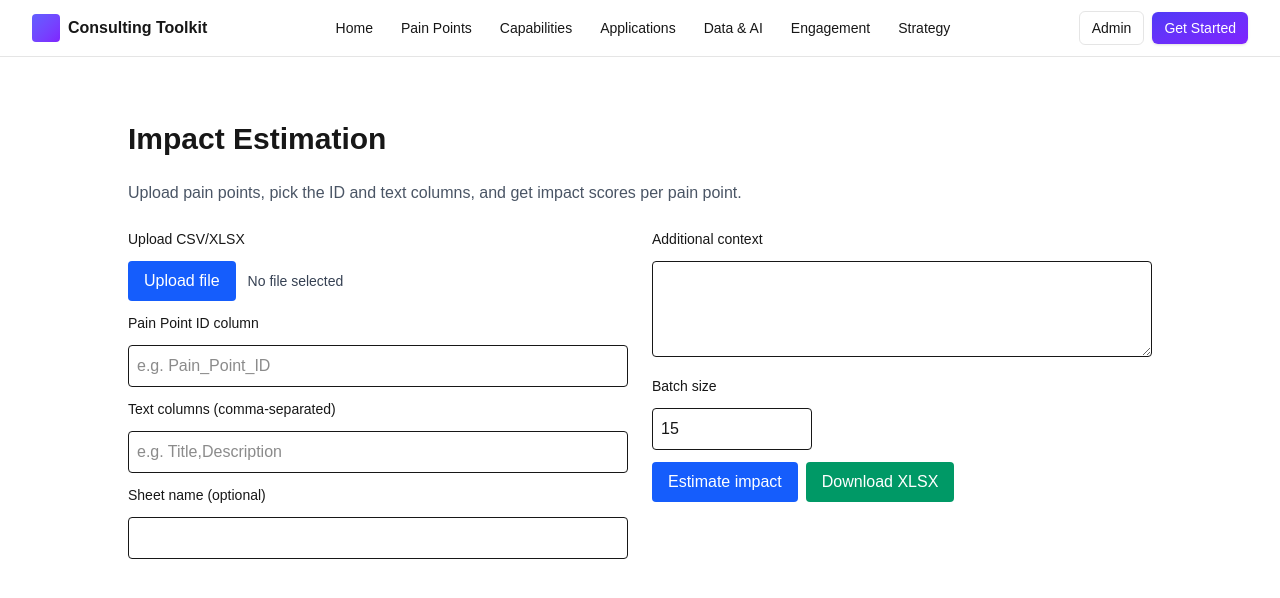
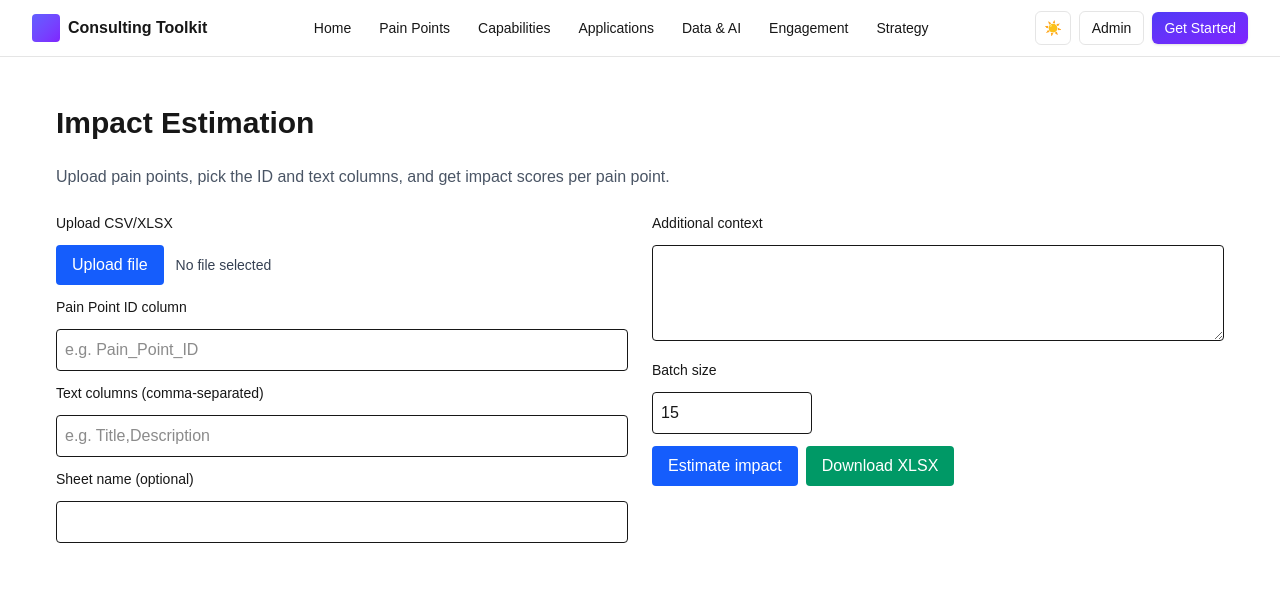
Before and after one commit to acousland/consultingToolkit-next, a Next.js app in the folder frontend/: page /pain-points/impact in a window 1280 px wide. Shown: the top 598 px of the page. Built offline with nearby package versions, Linux system fonts and the light colour scheme.

Commit message:
feat(ui): global light/dark theme toggle; wider page containers; ExcelPicker with header row selection and larger side-by-side preview

```diff
--- a/frontend/src/app/layout.tsx
+++ b/frontend/src/app/layout.tsx
@@ -2,6 +2,7 @@ import type { Metadata } from "next";
 import { Geist, Geist_Mono } from "next/font/google";
 import "./globals.css";
 import NavBar from "@/components/NavBar";
+import { ThemeProvider } from "@/components/ThemeProvider";
 
 const geistSans = Geist({
   variable: "--font-geist-sans",
@@ -26,10 +27,12 @@ export default function RootLayout({
   return (
     <html lang="en" className="h-full">
       <body className={`${geistSans.variable} ${geistMono.variable} antialiased min-h-full bg-white dark:bg-black text-gray-900 dark:text-gray-100`}>
-        <NavBar />
-        <div className="mx-auto max-w-7xl px-4 sm:px-6 lg:px-8 py-8">
-          {children}
-        </div>
+        <ThemeProvider>
+          <NavBar />
+          <div className="mx-auto max-w-[110rem] px-6 lg:px-10 py-8">
+            {children}
+          </div>
+        </ThemeProvider>
       </body>
     </html>
   );
--- a/frontend/src/app/pain-points/capabilities/page.tsx
+++ b/frontend/src/app/pain-points/capabilities/page.tsx
@@ -58,8 +58,8 @@ export default function CapabilityMapping() {
   }
 
   return (
-    <main className="min-h-screen p-8">
-      <div className="mx-auto max-w-5xl space-y-6">
+    <main className="min-h-screen p-2 sm:p-4">
+      <div className="mx-auto max-w-[110rem] space-y-6">
         <h1 className="text-3xl font-bold">Capability Mapping</h1>
   <p className="text-gray-600">Upload pain points and paste your capability catalogue (IDs + names/descriptions). We&apos;ll map each pain point to the most relevant capability ID.</p>
 
--- a/frontend/src/app/pain-points/impact/page.tsx
+++ b/frontend/src/app/pain-points/impact/page.tsx
@@ -55,8 +55,8 @@ export default function ImpactEstimation() {
   }
 
   return (
-    <main className="min-h-screen p-8">
-      <div className="mx-auto max-w-5xl space-y-6">
+    <main className="min-h-screen p-2 sm:p-4">
+      <div className="mx-auto max-w-[110rem] space-y-6">
         <h1 className="text-3xl font-bold">Impact Estimation</h1>
         <p className="text-gray-600">Upload pain points, pick the ID and text columns, and get impact scores per pain point.</p>
 
--- a/frontend/src/app/pain-points/page.tsx
+++ b/frontend/src/app/pain-points/page.tsx
@@ -53,8 +53,8 @@ export default function PainPoints() {
   }
 
   return (
-    <main className="min-h-screen p-8">
-      <div className="mx-auto max-w-5xl space-y-6">
+    <main className="min-h-screen p-2 sm:p-4">
+      <div className="mx-auto max-w-[110rem] space-y-6">
         <h1 className="text-3xl font-bold">Pain Point Extraction</h1>
         <p className="text-gray-600">Paste rows of text, or upload a CSV/Excel and list the columns to concatenate.</p>
 
--- a/frontend/src/app/pain-points/themes/page.tsx
+++ b/frontend/src/app/pain-points/themes/page.tsx
@@ -56,8 +56,8 @@ export default function ThemePerspectiveMapping() {
   }
 
   return (
-    <main className="min-h-screen p-8">
-      <div className="mx-auto max-w-5xl space-y-6">
+    <main className="min-h-screen p-2 sm:p-4">
+      <div className="mx-auto max-w-[110rem] space-y-6">
         <h1 className="text-3xl font-bold">Theme & Perspective Mapping</h1>
         <p className="text-gray-600">Upload pain points (CSV/XLSX), pick the ID and text columns, and get theme/perspective mappings.</p>
 
--- a/frontend/src/components/ExcelPicker.tsx
+++ b/frontend/src/components/ExcelPicker.tsx
@@ -20,6 +20,7 @@ export function ExcelPicker({ onChange, accept = ".csv,.xls,.xlsx,.xlsm", classN
   const [sheetNames, setSheetNames] = useState<string[]>([]);
   const [sheet, setSheet] = useState<string | null>(null);
   const [headers, setHeaders] = useState<string[]>([]);
+  const [headerRowIndex, setHeaderRowIndex] = useState<number>(0);
   const [preview, setPreview] = useState<Cell[][]>([]);
 
   function parseWorkbook(wb: XLSX.WorkBook, initialSheet?: string) {
@@ -30,9 +31,10 @@ export function ExcelPicker({ onChange, accept = ".csv,.xls,.xlsx,.xlsm", classN
     if (sel) {
       const ws = wb.Sheets[sel];
   const data = XLSX.utils.sheet_to_json(ws, { header: 1 }) as Cell[][];
-      const hdr = (data[0] || []).map((h) => String(h));
+  const idx = Math.min(headerRowIndex, Math.max(0, data.length - 1));
+  const hdr = (data[idx] || []).map((h) => String(h));
   setHeaders(hdr);
-      setPreview(data.slice(0, 6));
+  setPreview(data.slice(idx, idx + 6));
     } else {
       setHeaders([]);
       setPreview([]);
@@ -44,11 +46,12 @@ export function ExcelPicker({ onChange, accept = ".csv,.xls,.xlsx,.xlsm", classN
     if (f.name.toLowerCase().endsWith(".csv")) {
       const text = await f.text();
   const rows = text.split(/\r?\n/).map((line) => line.split(","));
-      const hdr = (rows[0] || []).map((h) => String(h));
+  const idx = Math.min(headerRowIndex, Math.max(0, rows.length - 1));
+  const hdr = (rows[idx] || []).map((h) => String(h));
       setSheetNames(["CSV"]);
   setSheet("CSV");
   setHeaders(hdr);
-      setPreview(rows.slice(0, 6));
+  setPreview(rows.slice(idx, idx + 6));
       return;
     }
     const buf = await f.arrayBuffer();
@@ -74,24 +77,41 @@ export function ExcelPicker({ onChange, accept = ".csv,.xls,.xlsx,.xlsm", classN
   return (
     <div className={className}>
       <input ref={inputRef} type="file" accept={accept} hidden onChange={(e)=>{ const f=e.target.files?.[0]; if (f) handleFile(f); }} />
-      <div className="flex items-center gap-3">
+      <div className="flex flex-wrap items-center gap-3">
         <button type="button" className="px-4 py-2 bg-blue-600 text-white rounded" onClick={()=>inputRef.current?.click()}>Upload file</button>
         <span className="text-sm text-gray-700 dark:text-gray-300 truncate max-w-[60%]" title={fileName}>{fileName}</span>
-      </div>
-
         {sheetNames.length > 0 && (
-        <div className="mt-3">
-          <label className="block text-sm font-medium">Sheet</label>
-          <select className="mt-1 p-2 border rounded" value={sheet || ""} onChange={(e)=>onSheetChange(e.target.value)}>
+          <div className="flex items-center gap-2">
+            <label className="text-sm font-medium">Sheet</label>
+            <select className="p-2 border rounded" value={sheet || ""} onChange={(e)=>onSheetChange(e.target.value)}>
               {sheetNames.map((n)=> (<option key={n} value={n}>{n}</option>))}
             </select>
           </div>
         )}
+        {preview.length > 0 && (
+          <div className="flex items-center gap-2">
+            <label className="text-sm font-medium">Header row</label>
+            <input type="number" min={1} className="w-20 p-2 border rounded" value={headerRowIndex+1} onChange={(e)=>{
+              const v = Math.max(1, parseInt(e.target.value||"1",10));
+              setHeaderRowIndex(v-1);
+              // re-parse current sheet to update headers/preview
+              if (file) {
+                if (sheet === "CSV") {
+                  handleFile(file);
+                } else {
+                  onSheetChange(sheet || "");
+                }
+              }
+            }} />
+          </div>
+        )}
+      </div>
 
       {preview.length > 0 && (
-        <div className="mt-3">
-          <div className="text-sm text-gray-600 mb-1">Preview (first 5 rows)</div>
-          <div className="overflow-auto border rounded max-h-64">
+        <div className="mt-4 grid grid-cols-1 lg:grid-cols-2 gap-4">
+          <div>
+            <div className="text-sm text-gray-600 mb-1">Preview (first 5 rows from header)</div>
+            <div className="overflow-auto border rounded max-h-96">
               <table className="min-w-full text-xs">
                 <tbody>
                   {preview.map((row, idx) => (
@@ -103,6 +123,15 @@ export function ExcelPicker({ onChange, accept = ".csv,.xls,.xlsx,.xlsm", classN
               </table>
             </div>
           </div>
+          <div>
+            <div className="text-sm text-gray-600 mb-1">Detected headers</div>
+            <div className="flex flex-wrap gap-2">
+              {headers.map((h)=> (
+                <span key={h} className="px-2 py-1 rounded border bg-white dark:bg-black/40">{h}</span>
+              ))}
+            </div>
+          </div>
+        </div>
       )}
     </div>
   );
--- a/frontend/src/components/NavBar.tsx
+++ b/frontend/src/components/NavBar.tsx
@@ -1,6 +1,7 @@
 "use client";
 import Link from "next/link";
 import { usePathname } from "next/navigation";
+import { useTheme } from "@/components/ThemeProvider";
 
 function NavLink({ href, label }: { href: string; label: string }) {
   const pathname = usePathname();
@@ -18,6 +19,7 @@ function NavLink({ href, label }: { href: string; label: string }) {
 }
 
 export default function NavBar() {
+  const { theme, toggle } = useTheme();
   return (
     <header className="sticky top-0 z-40 backdrop-blur supports-[backdrop-filter]:bg-white/60 dark:supports-[backdrop-filter]:bg-black/40 border-b border-black/10 dark:border-white/10">
       <nav className="mx-auto max-w-7xl px-4 sm:px-6 lg:px-8 h-14 flex items-center justify-between">
@@ -37,6 +39,9 @@ export default function NavBar() {
           <NavLink href="/toolkits/strategy" label="Strategy" />
         </div>
         <div className="flex items-center gap-2">
+          <button onClick={toggle} className="px-2 py-1.5 text-sm rounded-md border border-black/10 dark:border-white/10 hover:bg-black/5 dark:hover:bg-white/10" aria-label="Toggle theme">
+            {theme === "dark" ? "🌙" : "☀️"}
+          </button>
           <Link href="/admin" className="px-3 py-1.5 text-sm rounded-md border border-black/10 dark:border-white/10 hover:bg-black/5 dark:hover:bg-white/10">Admin</Link>
           <Link href="/toolkits/pain-points" className="px-3 py-1.5 text-sm rounded-md bg-gradient-to-br from-indigo-600 to-violet-600 text-white shadow hover:opacity-95">Get Started</Link>
         </div>
--- /dev/null
+++ b/frontend/src/components/ThemeProvider.tsx
@@ -0,0 +1,44 @@
+"use client";
+import { createContext, useContext, useEffect, useMemo, useState } from "react";
+
+type Theme = "light" | "dark";
+
+interface ThemeCtx {
+  theme: Theme;
+  toggle: () => void;
+  set: (t: Theme) => void;
+}
+
+const Ctx = createContext<ThemeCtx | null>(null);
+
+function getPreferredTheme(): Theme {
+  if (typeof window === "undefined") return "light";
+  const stored = localStorage.getItem("theme");
+  if (stored === "light" || stored === "dark") return stored as Theme;
+  const prefersDark = window.matchMedia && window.matchMedia("(prefers-color-scheme: dark)").matches;
+  return prefersDark ? "dark" : "light";
+}
+
+export function ThemeProvider({ children }: { children: React.ReactNode }) {
+  const [theme, setTheme] = useState<Theme>(getPreferredTheme());
+
+  useEffect(() => {
+    const root = document.documentElement;
+    if (theme === "dark") root.classList.add("dark"); else root.classList.remove("dark");
+    try { localStorage.setItem("theme", theme); } catch {}
+  }, [theme]);
+
+  const value = useMemo<ThemeCtx>(() => ({
+    theme,
+    toggle: () => setTheme((t) => (t === "dark" ? "light" : "dark")),
+    set: (t: Theme) => setTheme(t),
+  }), [theme]);
+
+  return <Ctx.Provider value={value}>{children}</Ctx.Provider>;
+}
+
+export function useTheme() {
+  const ctx = useContext(Ctx);
+  if (!ctx) throw new Error("useTheme must be used within ThemeProvider");
+  return ctx;
+}
```
Lines whose indentation alone changed are shown as unchanged.
